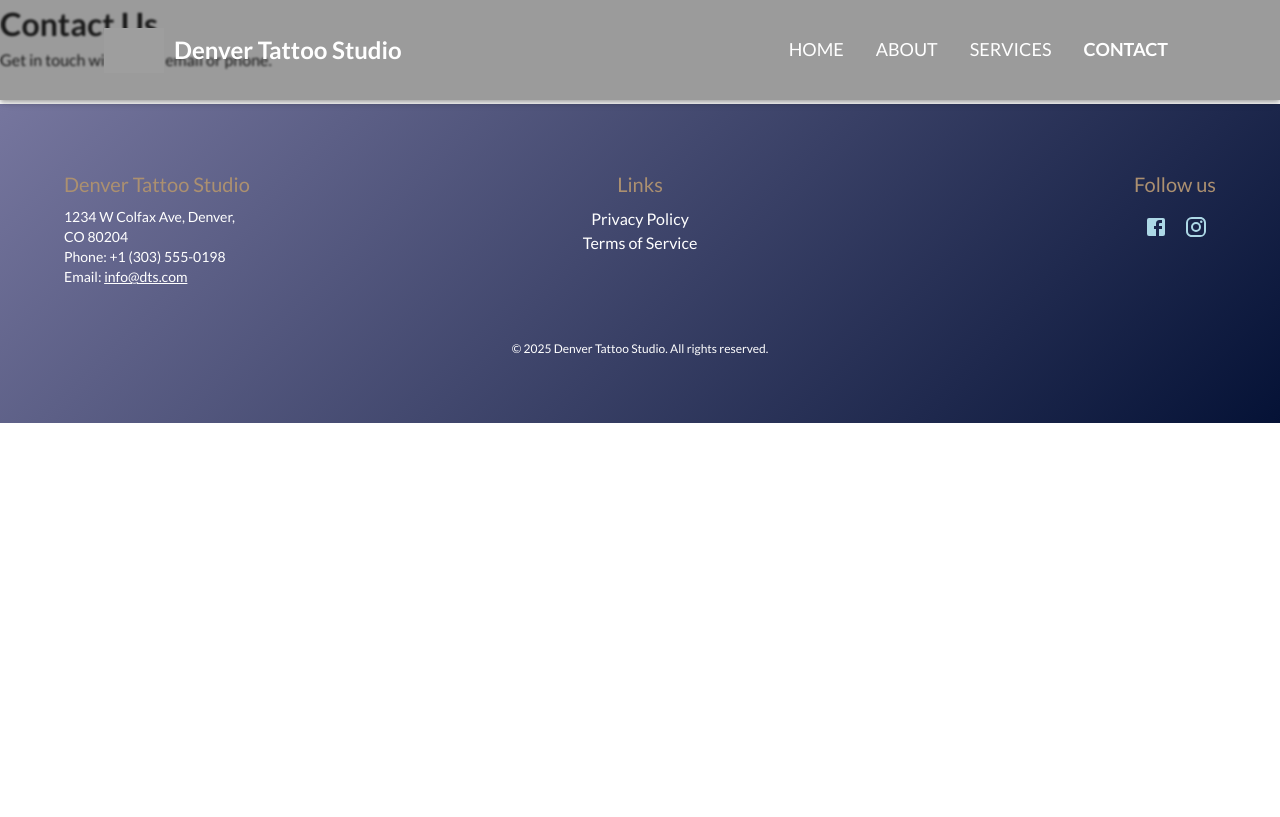
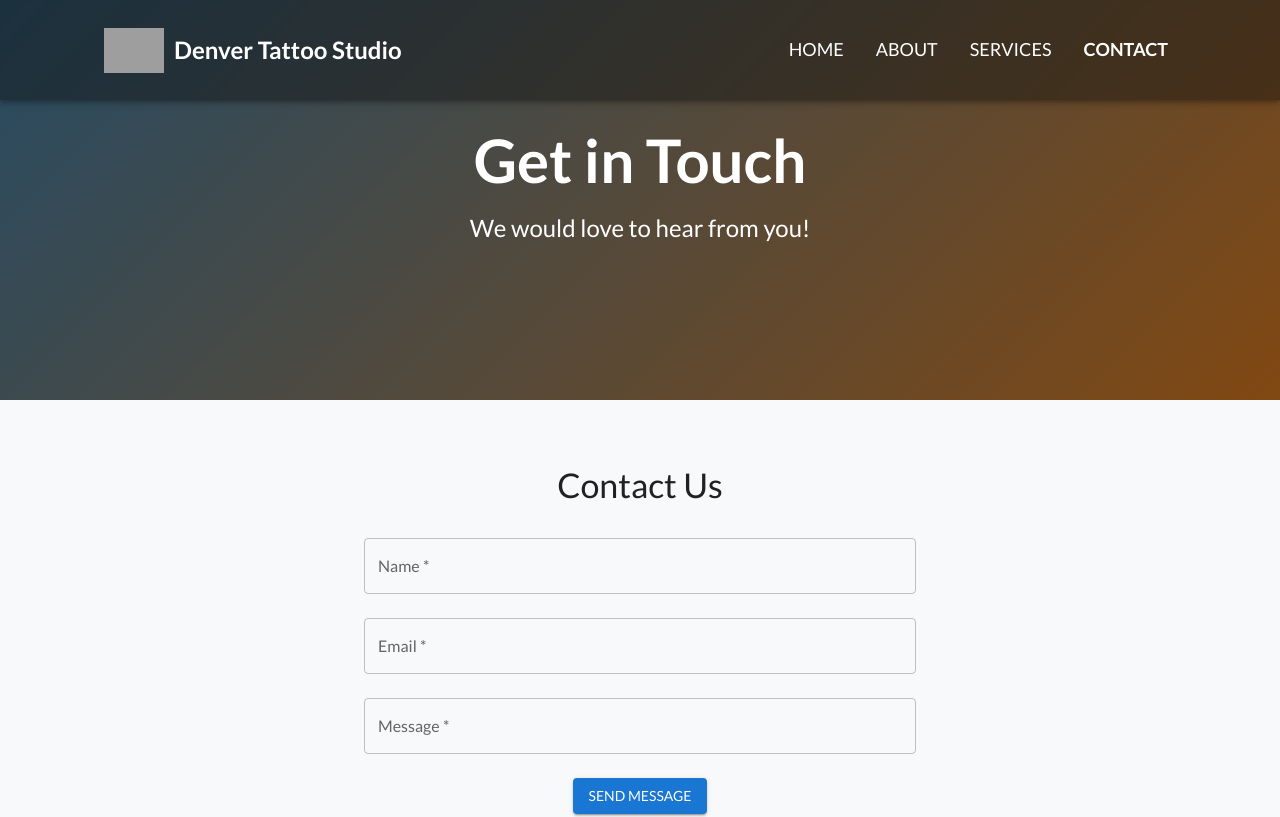
Before and after one commit to Hakkotako/customizable-headless, a Next.js app: page /contact in a window 1280 px wide. Shown: the top 817 px of the page. Built offline with nearby package versions, Linux system fonts and the light colour scheme; grey boxes are pictures that could not be loaded.

Commit message:
ContactForm & PageTemplate made

```diff
--- a/src/app/contact/page.tsx
+++ b/src/app/contact/page.tsx
@@ -1,8 +1,22 @@
+import PageTemplate from "@/components/PageTemplate";
+import ContactForm from "@/components/ContactForm";
+
 export default function Contact() {
   return (
-    <main>
-      <h1>Contact Us</h1>
-      <p>Get in touch with us via email or phone.</p>
-    </main>
+    <PageTemplate
+      heroTitle="Get in Touch"
+      heroSubtitle="We would love to hear from you!"
+      heroBgColor="linear-gradient(135deg, #274b63ff 0%, #814812ff 100%)"
+      components={[
+        <ContactForm
+          key={"contact-form"}
+          fields={[
+            { name: "name", label: "Name", required: true },
+            { name: "email", label: "Email", type: "email", required: true },
+            { name: "message", label: "Message", type: "textarea", required: true },
+          ]}
+        />,
+      ]}
+    />
   );
 }
--- a/src/app/page.tsx
+++ b/src/app/page.tsx
@@ -1,9 +1,11 @@
 import Hero from "@/components/Hero";
 import heroData from "@/data/hero.json";
-import Review from "@/components/Review";
 import SliderComp from "@/components/SliderComp";
 import testimonials from "../data/testimonials.json";
 import Text from "@/components/Text";
+import ServiceGrid from "@/components/ServiceGrid";
+import serviceData from "@/data/servicesDummy.json";
+
 
 export default function Home() {
   return (
@@ -17,7 +19,7 @@ export default function Home() {
       />
       <Text />
       <SliderComp testimonials={testimonials} title="What People Say About Us" cardPic="/Skull.png" bgPic="/tattooBG.jpg"/>
-      <Review />
+      <ServiceGrid services={serviceData} title="Our Services" />
     </main>
   );
 }
--- /dev/null
+++ b/src/components/ContactForm.tsx
@@ -0,0 +1,78 @@
+"use client";
+
+import { useState } from "react";
+import { Box, TextField, Button, Typography, Container } from "@mui/material";
+
+type ContactField = {
+  name: string;
+  label: string;
+  type?: string;
+  required?: boolean;
+};
+
+type ContactFormProps = {
+  title?: string;
+  fields: ContactField[];
+  submitText?: string;
+  onSubmit?: (data: Record<string, string>) => void;
+};
+
+export default function ContactForm({
+  title = "Contact Us",
+  fields,
+  submitText = "Send Message",
+  onSubmit,
+}: ContactFormProps) {
+  const [formData, setFormData] = useState<Record<string, string>>({});
+  const [submitted, setSubmitted] = useState(false);
+
+  const handleChange = (e: React.ChangeEvent<HTMLInputElement>) => {
+    setFormData({ ...formData, [e.target.name]: e.target.value });
+  };
+
+  const handleSubmit = (e: React.FormEvent) => {
+    e.preventDefault();
+    if (onSubmit) {
+      onSubmit(formData);
+    }
+    console.log("Form submitted:", formData);
+    setSubmitted(true);
+  };
+
+  return (
+    <Box sx={{ backgroundColor: "#f8f9fa", py: 8 }}>
+      <Container maxWidth="sm">
+        <Typography variant="h4" align="center" sx={{ mb: 4 }}>
+          {title}
+        </Typography>
+
+        {submitted ? (
+          <Typography variant="h6" align="center" sx={{ color: "green" }}>
+            Thanks! Your message has been sent.
+          </Typography>
+        ) : (
+          <form onSubmit={handleSubmit}>
+            {fields.map((field) => (
+              <TextField
+                key={field.name}
+                name={field.name}
+                label={field.label}
+                type={field.type || "text"}
+                required={field.required ?? true}
+                fullWidth
+                sx={{ mb: 3 }}
+                onChange={handleChange}
+              />
+            ))}
+
+            <Box sx={{ textAlign: "center" }}>
+              <Button type="submit" variant="contained" color="primary">
+                {submitText}
+              </Button>
+            </Box>
+          </form>
+        )}
+      </Container>
+    </Box>
+  );
+}
--- a/src/components/Footer.tsx
+++ b/src/components/Footer.tsx
@@ -18,7 +18,7 @@ export default function Footer() {
     <Box
       component="footer"
       sx={{
-        mt: 4,
+
         py: 8,
         px: 2,
         background: "linear-gradient(135deg, #76769e 0%, #051236 100%)",
--- /dev/null
+++ b/src/components/PageTemplate.tsx
@@ -0,0 +1,84 @@
+"use client";
+
+import { Box, Container, Typography, Button } from "@mui/material";
+
+type PageTemplateProps = {
+    pageTitle?: string;              // Side-titel (valgfri)
+    heroTitle?: string;              // Titel i Hero
+    heroSubtitle?: string;           // Subtitle i Hero
+    heroCtaText?: string;            // CTA-knap tekst
+    heroCtaLink?: string;            // CTA-knap link
+    heroBgColor?: string;            // Baggrundsfarve hvis ingen billede
+    heroBgImg?: string;              // Baggrundsbillede
+    components?: React.ReactNode[];  // Andre komponenter på siden
+};
+
+export default function PageTemplate({
+    pageTitle,
+    heroTitle,
+    heroSubtitle,
+    heroCtaText,
+    heroCtaLink,
+    heroBgColor = "linear-gradient(135deg, #3a3838 0%, #5b3fe1 100%)",
+    heroBgImg,
+    components = [],
+}: PageTemplateProps) {
+    return (
+        <Box sx={{ minHeight: "100vh", backgroundColor: "#fff" }}>
+            {/* Hero Section */}
+            {(heroTitle || heroSubtitle) && (
+                <Box
+                    sx={{
+                        background: heroBgImg
+                            ? `url(${heroBgImg}) center/cover no-repeat`
+                            : heroBgColor,
+                        minHeight: "50vh",
+                        display: "flex",
+                        alignItems: "center",
+                        justifyContent: "center",
+                        flexDirection: "column",
+                        textAlign: "center",
+                        color: "#fff",
+                        position: "relative",
+                        overflow: "hidden",
+                        px: 2,
+                    }}
+                >
+                    {heroTitle && (
+                        <Typography variant="h2" sx={{ fontWeight: "bold", mb: 2 }}>
+                            {heroTitle}
+                        </Typography>
+                    )}
+                    {heroSubtitle && (
+                        <Typography variant="h5" sx={{ mb: 4 }}>
+                            {heroSubtitle}
+                        </Typography>
+                    )}
+                    {heroCtaText && (
+                        <Button
+                            variant="contained"
+                            color="primary"
+                            href={heroCtaLink || "#"}
+                        >
+                            {heroCtaText}
+                        </Button>
+                    )}
+                </Box>
+            )}
+
+            {/* Optional page title */}
+            {pageTitle && (
+                <Container maxWidth="lg" sx={{ py: 4 }}>
+                    <Typography variant="h4">{pageTitle}</Typography>
+                </Container>
+            )}
+
+            {/* Other components */}
+            {components.map((Component, i) => (
+                <Box key={i} sx={{ mb: 6 }}>
+                    {Component}
+                </Box>
+            ))}
+        </Box>
+    );
+}
```
Also changed, not shown: src/components/Hero.tsx (+15 -1 lines), src/components/Review.tsx (deleted, +0 -19 lines), src/components/ServiceGrid.tsx (+41 -12 lines), src/components/SliderComp.tsx (+10 -3 lines), src/data/servicesDummy.json (added, +29 -0 lines), src/data/servicesDummy.ts (deleted, +0 -25 lines).
